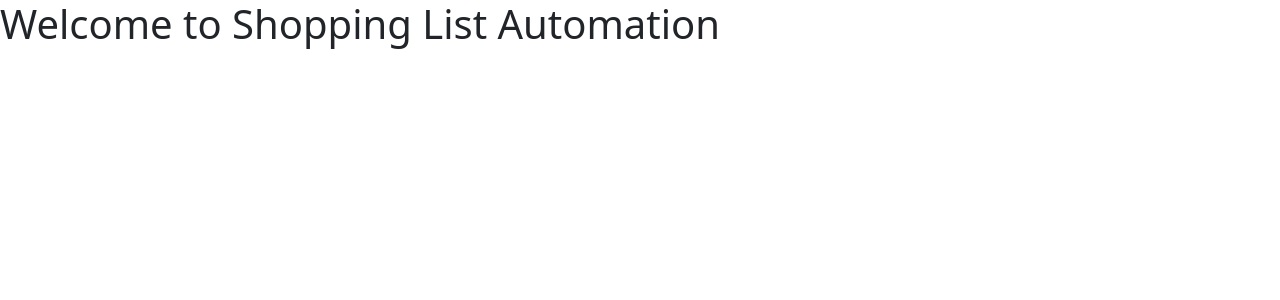
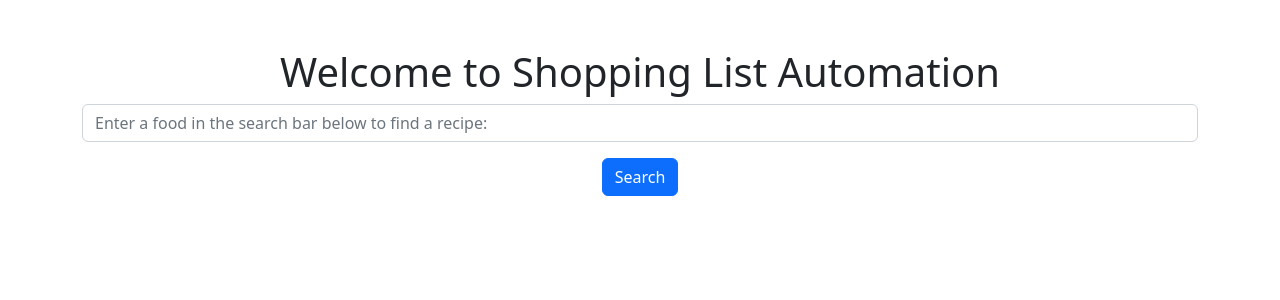
Before and after one commit to chanon-mike/shopping-list-automation, a Django app: page / in a window 1280 px wide. Shown: the top 300 px of the page. Run offline with Django 4.2, Linux system fonts and the light colour scheme.

Commit message:
Add homepage and form

```diff
--- a/config/urls.py
+++ b/config/urls.py
@@ -14,7 +14,7 @@ Including another URLconf
     2. Add a URL to urlpatterns:  path('blog/', include('blog.urls'))
 """
 from django.contrib import admin
-from django.urls import path, include
+from django.urls import include, path
 
 urlpatterns = [
     path('admin/', admin.site.urls),
--- /dev/null
+++ b/shopping_list/forms.py
@@ -0,0 +1,14 @@
+from django import forms
+
+
+class RecipeSearchForm(forms.Form):
+    query = forms.CharField(
+        label='',
+        max_length=100,
+        widget=forms.TextInput(
+            attrs={
+                'class': 'form-control',
+                'placeholder': 'Enter a food in the search bar below to find a recipe:',
+            }
+        ),
+    )
--- a/shopping_list/urls.py
+++ b/shopping_list/urls.py
@@ -1,6 +1,8 @@
 from django.urls import path
-from .views import HomeView
+
+from .views import HomeView, RecipeView
 
 urlpatterns = [
     path('', HomeView.as_view(), name='home'),
+    path('recipe/', RecipeView.as_view(), name='recipe')
 ]
--- a/shopping_list/views.py
+++ b/shopping_list/views.py
@@ -1,5 +1,13 @@
-from django.views.generic import TemplateView
+from django.views.generic import FormView, TemplateView
 
-# Create your views here.
-class HomeView(TemplateView):
+from .forms import RecipeSearchForm
+
+
+class HomeView(FormView):
     template_name = 'home.html'
+    form_class = RecipeSearchForm
+    success_url = '/recipe/'
+
+
+class RecipeView(TemplateView):
+    template_name = 'recipe_ranking.html'
--- a/templates/home.html
+++ b/templates/home.html
@@ -1,5 +1,12 @@
 {% extends "base.html" %}
 
 {% block content %}
-<h1>Welcome to Shopping List Automation</h1>
+<div class="container mt-5 text-center">
+    <h1>Welcome to Shopping List Automation</h1>
+
+    <form action="{% url 'recipe' %}" method="get" class="form-inline">
+        {{ form.as_p }}
+        <button type="submit" class="btn btn-primary">Search</button>
+    </form>
+</div>
 {% endblock %}
```
Also changed, not shown: config/settings.py (+8 -7 lines), templates/recipe_ranking.html (added, +7 -0 lines), static/css/style.css (added).
